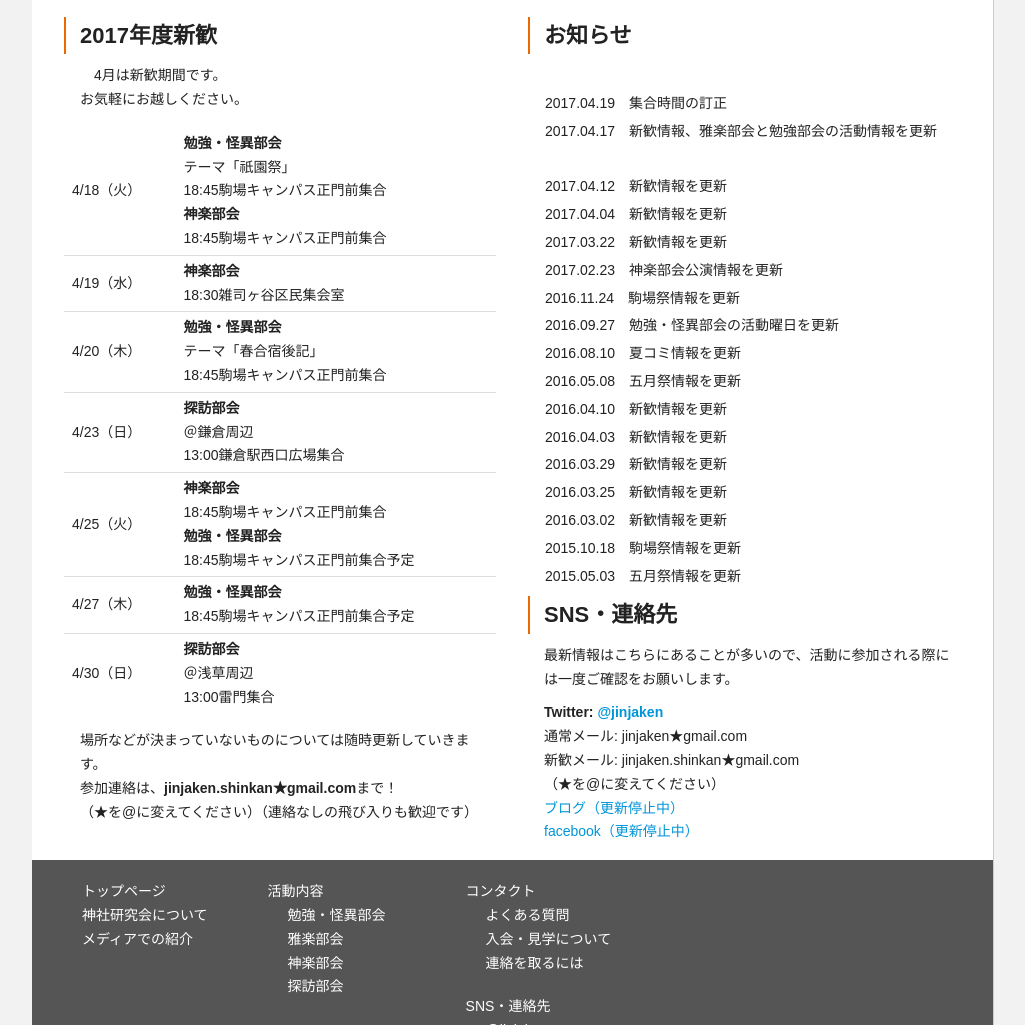
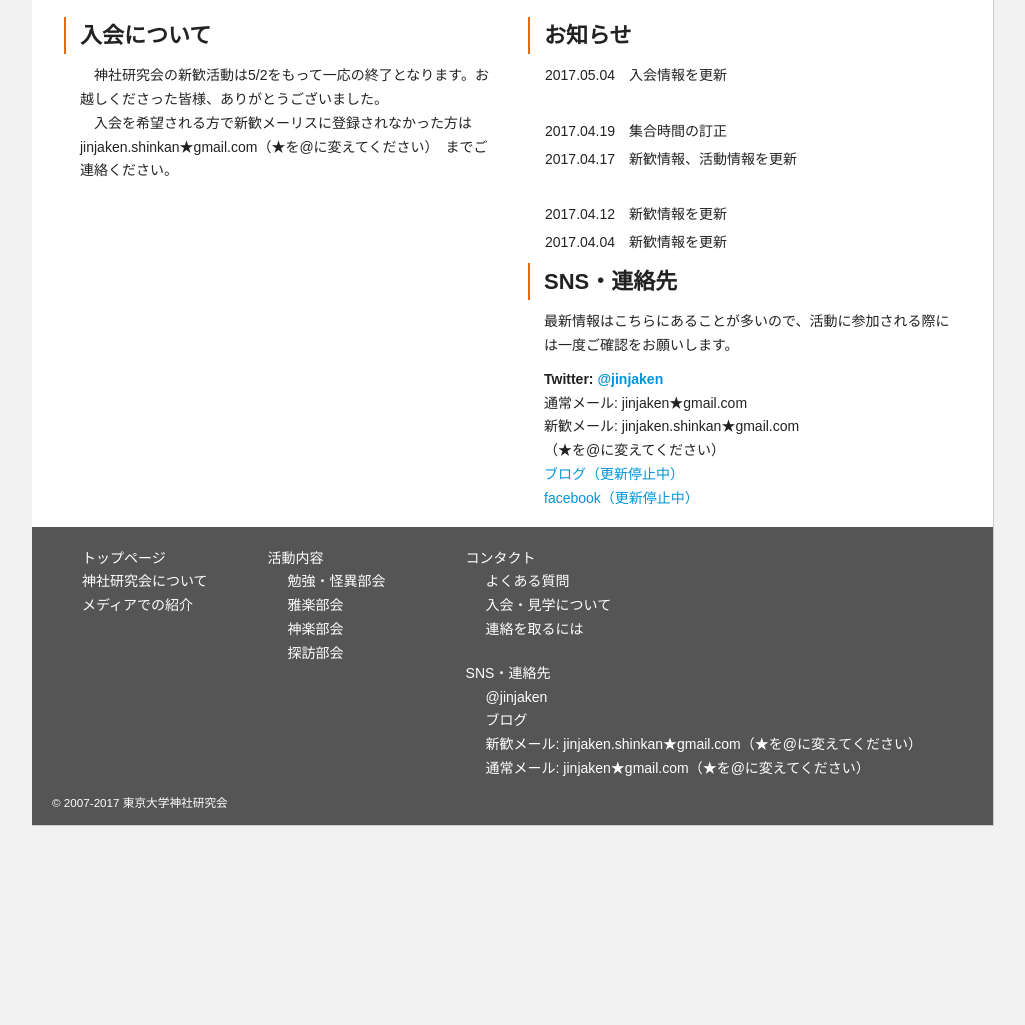
Before and after one commit to jinjaken/website, a plain HTML site: page jinjaken_webroot/index.html in a window 1280 px wide. Shown: the part 940-1965 px from the top of the page, without its empty margins (127-1152 px from the left). After the commit the page ends 1788 px from the top, so only its background shows below. Drawn offline with Linux system fonts and the light colour scheme.

Commit message:
新歓終了　入会

```diff
--- a/jinjaken_webroot/index.html
+++ b/jinjaken_webroot/index.html
@@ -62,42 +62,22 @@
 				<hr class="separator1">
 				<div class="box2 clearfix">
 					<div class="box3 left">
-						<h2>2017年度新歓</h2>
-							<p>　4月は新歓期間です。<br>お気軽にお越しください。</p>
-							<table class="wb">
+						<h2>入会について</h2>
 
-
-
-
-
-								<tr><td>4/18（火）</td><td><span class="bold">勉強・怪異部会</span><br>テーマ「祇園祭」<br>18:45駒場キャンパス正門前集合
-													<br><span class="bold">神楽部会</span><br>18:45駒場キャンパス正門前集合
-												</td></tr>
-
-							 <tr><td>4/19（水）</td><td><span class="bold">神楽部会</span><br>18:30雑司ヶ谷区民集会室</td></tr>
-								<tr><td>4/20（木）</td><td><span class="bold">勉強・怪異部会</span><br>テーマ「春合宿後記」<br>18:45駒場キャンパス正門前集合</td></tr>
-					  		<tr><td>4/23（日）</td><td><span class="bold">探訪部会</span><br>＠鎌倉周辺<br>13:00鎌倉駅西口広場集合</td></tr>
-								<tr><td>4/25（火）</td><td><span class="bold">神楽部会</span><br>18:45駒場キャンパス正門前集合
-	<br><span class="bold">勉強・怪異部会</span><br>18:45駒場キャンパス正門前集合予定
-								</td></tr>
-								<tr><td>4/27（木）</td><td><span class="bold">勉強・怪異部会</span><br>18:45駒場キャンパス正門前集合予定</td></tr>
-								<tr><td>4/30（日）</td><td><span class="bold">探訪部会</span><br>＠浅草周辺<br>13:00雷門集合</td></tr>
-
-
-
-
-	</table>
-							<p>場所などが決まっていないものについては随時更新していきます。<br>参加連絡は、<span class="bold">jinjaken.shinkan★gmail.com</span>まで！<br>（★を@に変えてください）（連絡なしの飛び入りも歓迎です）</p>
+							<p>　神社研究会の新歓活動は5/2をもって一応の終了となります。お越しくださった皆様、ありがとうございました。
+								<br>　入会を希望される方で新歓メーリスに登録されなかった方は　jinjaken.shinkan★gmail.com（★を@に変えてください）　までご連絡ください。</p>
 					</div>
 					<div class="box3 right">
 						<h2>お知らせ</h2>
 						<div id="newsbox">
 							<ul>
-
-　<li>2017.04.19　集合時間の訂正</li>
-  <li>2017.04.17　新歓情報、雅楽部会と勉強部会の活動情報を更新</li>
+<li>2017.05.04　入会情報を更新</li>
+	　<li>2017.04.19　集合時間の訂正</li>
+  <li>2017.04.17　新歓情報、活動情報を更新</li>
 　<li>2017.04.12　新歓情報を更新</li>
 	<li>2017.04.04　新歓情報を更新</li>
+
+<!--
 	<li>2017.03.22　新歓情報を更新</li>
 	<li>2017.02.23　神楽部会公演情報を更新</li>
 	<li>2016.11.24　駒場祭情報を更新</li>
@@ -112,9 +92,10 @@
 <li>2016.03.25　新歓情報を更新</li>
 							<li>2016.03.02　新歓情報を更新</li>
 								<li>2015.10.18　駒場祭情報を更新</li>
-								<li>2015.05.03　五月祭情報を更新</li>
-								<!--<li>2015.04.01　webページを整理・新歓情報を更新</li>
-								<li><a href="history.html">&gt; 過去のお知らせ</a></li>
+								<li>2015.05.03　五月祭情報を更新</li> -->
+
+	  		<!--<li>2015.04.01　webページを整理・新歓情報を更新</li>
+				<li><a href="history.html">&gt; 過去のお知らせ</a></li>
 								-->
 							</ul>
 							<h2>SNS・連絡先</h2>
```
